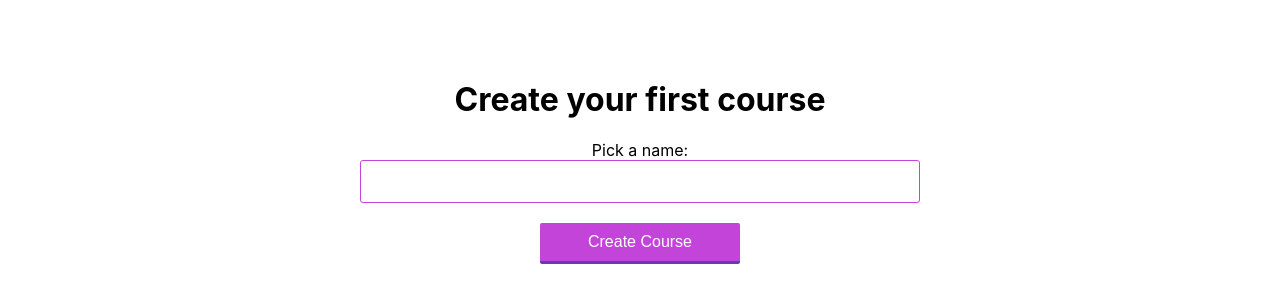
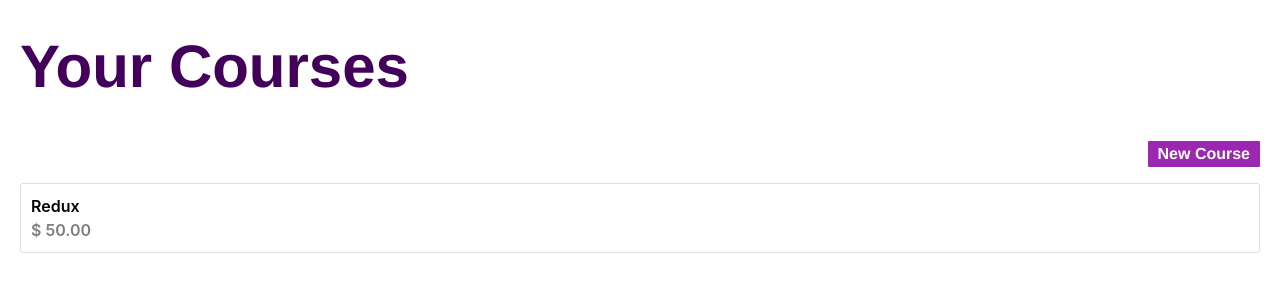
Before and after one commit to Morrism1/redux-react-daveceddia, a React (Create React App) app: page / in a window 1280 px wide. Shown: the top 302 px of the page. Built offline with nearby package versions, Linux system fonts and the light colour scheme; data requests are answered from the project's data file.

Commit message:
Refactor to use api data

```diff
--- a/src/actions/index.js
+++ b/src/actions/index.js
@@ -1,9 +1,34 @@
-export const ADD_COURSE = 'ADD_COURSE'
+import { courseCreate, getCourses } from "../api"
 
-export const addCourse = (name) => ({
-  type: ADD_COURSE,
-  payload: {
-    name,
-    id: Math.random(),
+export const ADD_COURSE_BEGIN = 'ADD_COURSE_BEGIN'
+export const ADD_COURSE_SUCCESS = 'ADD_COURSE_SUCCESS'
+export const ADD_COURSE_ERROR = 'ADD_COURSE_ERROR'
+export const LOAD_COURSE_BEGIN = 'LOAD_COURSE_BEGIN'
+export const LOAD_COURSE_SUCCESS = 'LOAD_COURSE_SUCCESS'
+export const LOAD_COURSE_ERROR = 'LOAD_COURSE_ERROR'
+
+export const addCourse = (name, price) => {
+  return dispatch => {
+    dispatch({ type: ADD_COURSE_BEGIN })
+    courseCreate(name, price)
+      .then(course => {
+        dispatch({ type: ADD_COURSE_SUCCESS, payload: course })
+      })
+      .catch(error => {
+        dispatch({ type: ADD_COURSE_ERROR, error })
+      })
   }
-})
+}
+
+export const loadCourses = () => {
+  return dispatch => {
+    dispatch({ type: LOAD_COURSE_BEGIN })
+    getCourses()
+      .then(courses => {
+        dispatch({ type: LOAD_COURSE_SUCCESS, payload: courses })
+      })
+      .catch(error => {
+        dispatch({ type: LOAD_COURSE_ERROR, error })
+      })
+  }
+}
--- a/src/components/CourseListsPage.js
+++ b/src/components/CourseListsPage.js
@@ -3,32 +3,65 @@ import { connect } from 'react-redux';
 import { addCourse } from '../actions/index';
 import './courseListsPage.css'
 
-function CourseListsPage({ courses, addCourse }) {
+function CourseListsPage({ courses, addCourse, loading,
+  error, coursesLoading, coursesError }) {
   const [courseName, setCourseName] = useState('');
+  const [coursePrice, setCoursePrice] = useState('')
   const handleSubmit = e => {
     e.preventDefault();
-    addCourse(courseName)
+    addCourse(courseName, coursePrice)
+  }
+  if (coursesLoading) {
+    return <div>loading...</div>
+  }
+  if (coursesError) {
+    return <div>{coursesError.message}</div>
   }
   return courses.length === 0 ? (
     <div className="CreateCourse">
-      {' '}
       <h1>Create your first course</h1>
       <form onSubmit={handleSubmit}>
         <label>
           Pick a name:
           <input
+            disabled={loading}
             value={courseName}
             onChange={(e) => setCourseName(e.target.value)}
           />
-          <button type='submit'>Create Course</button>
+
+          {error && (
+            <div className="error-message">
+              Error: {error.message}
+            </div>
+          )}
         </label>
+        <label>
+          Put a Price:
+          <input
+            disabled={loading}
+            value={coursePrice}
+            onKeyPress={(event) => {
+              if (!/[0-9]/.test(event.key)) {
+                event.preventDefault();
+              }
+            }}
+            onChange={(e) => setCoursePrice(e.target.value)}
+          />
+        </label>
+        <button type='submit' disabled={loading}>Create Course</button>
       </form>
     </div>
   ) : (
-    <div>
+    <div className="CourseList">
+      <h1>Your Courses</h1>
+      <button className="new-course-btn">New Course</button>
       <ul>
         {courses.map((course) => (
-          <li key={course.id}>{course.name}</li>
+          <li key={course.id}>
+            <div className="title">{course.name}</div>
+            <div className="price">{`$ ${course.price}.00`}</div>
+          </li>
+
         ))}
       </ul>
     </div>
@@ -37,6 +70,10 @@ function CourseListsPage({ courses, addCourse }) {
 
 const mapState = (state) => ({
   courses: state.courses,
+  loading: state.saveInProgress,
+  error: state.saveError,
+  coursesLoading: state.coursesLoading,
+  coursesError: state.coursesError
 });
 
 export default connect(mapState, { addCourse })(CourseListsPage);
--- a/src/components/courseListsPage.css
+++ b/src/components/courseListsPage.css
@@ -57,3 +57,49 @@
   background-color: #dec5e2;
   border-bottom: 2px solid #f0e9fd;
 }
+/***** Course Listing *****/
+.CourseList {
+  padding: 20px;
+  display: flex;
+  flex-direction: column;
+}
+.CourseList h1 {
+  font-family: 'Bebas Neue', 'Helvetica Neue', arial, sans-serif;
+  font-size: 60px;
+  color: #43005a;
+  margin-top: 0.2em;
+}
+.CourseList ul {
+  list-style: none;
+  padding: 0;
+}
+.CourseList li {
+  margin-bottom: 20px;
+  line-height: 1.5;
+  font-weight: 600;
+  border: 1px solid #ddd;
+  padding: 10px;
+  border-radius: 3px;
+}
+.CourseList .price {
+  opacity: 0.5;
+}
+
+.CourseList .new-course-btn {
+  align-self: flex-end;
+  color: #fff;
+  font-size: 16px;
+  font-family: 'Source Sans Pro', helvetica, sans-serif;
+  background: #9c27b0;
+  border: none;
+  font-weight: 600;
+  padding: 4px 10px;
+  border-radius: 1px;
+}
+.CourseList .new-course-btn:focus {
+  outline: none;
+  box-shadow: 0 0 0 1px rgba(255, 255, 255, 0.5), 0 0 5px 2px #9c27b0;
+}
+.CourseList .new-course-btn:active {
+  background-color: purple;
+}
--- a/src/index.js
+++ b/src/index.js
@@ -1,14 +1,25 @@
 // @ts-nocheck
 import React from 'react';
 import ReactDOM from 'react-dom';
-import { createStore } from 'redux';
+import { createStore, applyMiddleware, compose } from 'redux';
 import { Provider } from 'react-redux'
 import './index.css';
 import App from './App';
 import { reducer } from './reducer/index';
+import thunk from 'redux-thunk';
+import { loadCourses } from './actions';
 
-const store = createStore(reducer, window.__REDUX_DEVTOOLS_EXTENSION__
-  && window.__REDUX_DEVTOOLS_EXTENSION__({ trace: true }))
+const composeEnhancers =
+  typeof window === 'object' &&
+    window.__REDUX_DEVTOOLS_EXTENSION_COMPOSE__ ?
+    window.__REDUX_DEVTOOLS_EXTENSION_COMPOSE__({
+      trace: true
+    }) : compose;
+
+
+const store = createStore(reducer, composeEnhancers(
+  applyMiddleware(thunk)))
+store.dispatch(loadCourses())
 
 ReactDOM.render(
   <Provider store={store}>
--- a/src/reducer/index.js
+++ b/src/reducer/index.js
@@ -1,17 +1,48 @@
 // @ts-nocheck
-import produce from "immer"
-import { ADD_COURSE } from "../actions"
+import produce from 'immer';
+import {
+  ADD_COURSE_BEGIN,
+  ADD_COURSE_SUCCESS,
+  ADD_COURSE_ERROR,
+  LOAD_COURSE_BEGIN,
+  LOAD_COURSE_SUCCESS,
+  LOAD_COURSE_ERROR,
+} from '../actions';
 
 const initialState = {
+  saveInProgress: false,
+  saveError: null,
   courses: [],
-}
+  coursesLoading: false,
+  coursesError: null,
+};
 
 export const reducer = produce((draft, action) => {
   switch (action.type) {
-    case ADD_COURSE:
-      draft.courses.push(action.payload)
+    case ADD_COURSE_BEGIN:
+      draft.saveInProgress = true;
+      draft.saveError = null;
+      return;
+    case ADD_COURSE_SUCCESS:
+      draft.saveInProgress = false;
+      draft.courses.push(action.payload);
+      return;
+    case ADD_COURSE_ERROR:
+      draft.saveInProgress = false;
+      draft.saveError = action.error;
+      return;
+    case LOAD_COURSE_BEGIN:
+      draft.coursesLoading = true;
+      return;
+    case LOAD_COURSE_SUCCESS:
+      draft.courses = action.payload
+      draft.coursesLoading = false;
+      return;
+    case LOAD_COURSE_ERROR:
+      draft.coursesLoading = false;
+      draft.coursesError = action.error;
       return;
     default:
       return;
   }
-}, initialState)
+}, initialState);
```
